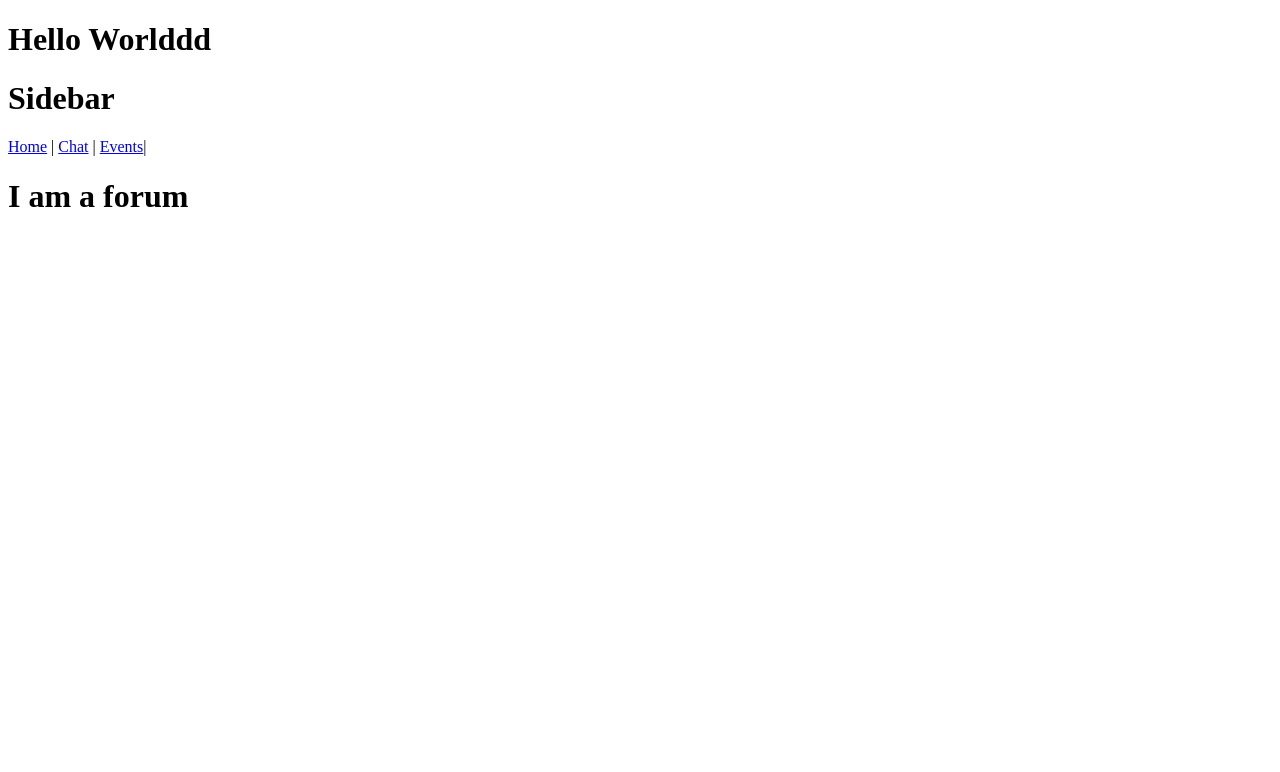
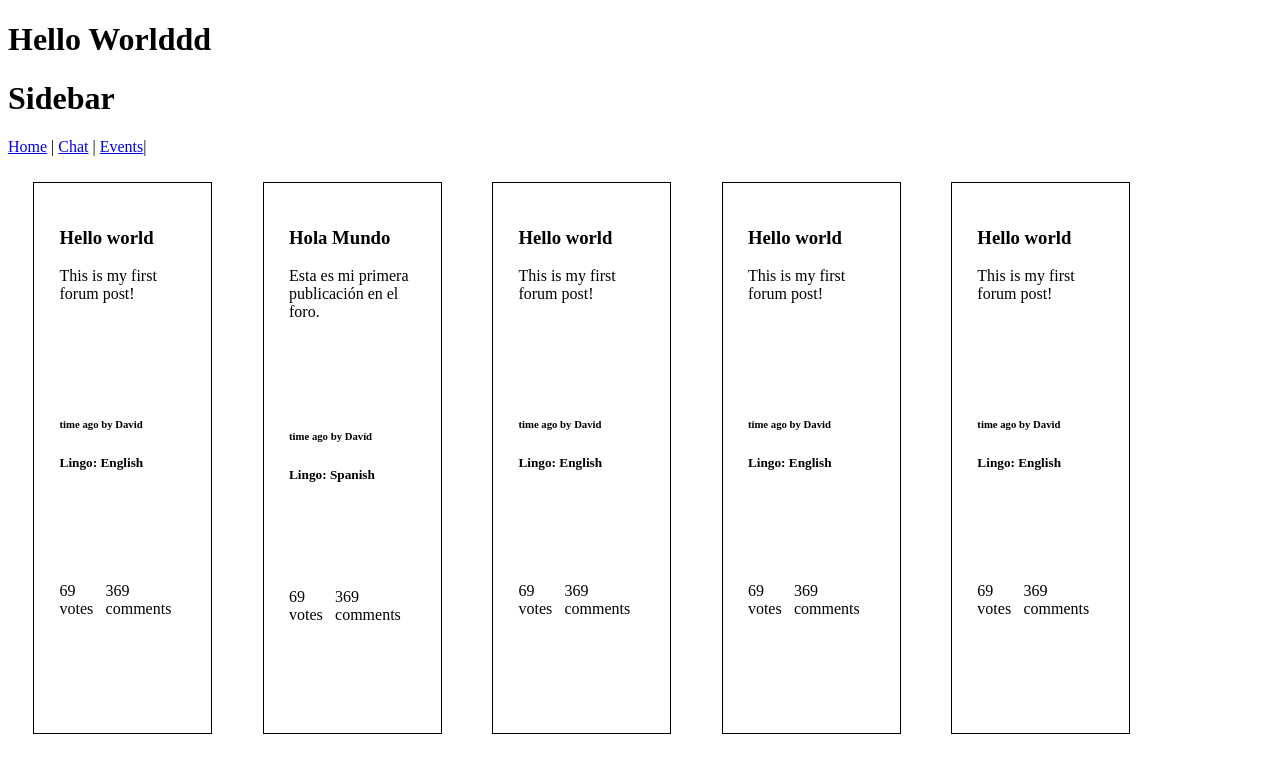
Before and after one commit to Team-Scar/Lingo-Lingo, a React (Create React App) app in the folder client/: page / in a window 1280 px wide. Shown: the top 772 px of the page. Built offline with nearby package versions, Linux system fonts and the light colour scheme.

Commit message:
outline for forums

```diff
--- /dev/null
+++ b/client/src/components/forum/Cards.jsx
@@ -0,0 +1,26 @@
+/* eslint-disable require-jsdoc */
+import React from 'react';
+import './_forums.scss';
+
+function Cards(props) {
+  const {post} = props;
+  console.log(post);
+  return (
+    <div className="card">
+      <div className="content">
+        <h3 className="cardTitle">{post.title}</h3>
+        <p className="cardContent">{post.content}</p>
+      </div>
+      <div className="info">
+        <h6>{post.time} by {post.user}</h6>
+        <h5>Lingo: {post.language}</h5>
+      </div>
+      <div className="interaction">
+        <p>{post.votes} votes</p>
+        <p>{post.responses} comments</p>
+      </div>
+    </div>
+  );
+}
+
+export default Cards;
--- a/client/src/components/forum/ForumView.jsx
+++ b/client/src/components/forum/ForumView.jsx
@@ -1,11 +1,40 @@
 import React from 'react';
 import Sidebar from '../sidebar/Sidebar.jsx';
+import Cards from './Cards.jsx';
+import './_forums.scss';
+
+import forumStore from '../../zustand.js';
 const ForumView = () => {
+  const posts = forumStore((state) => state.posts);
+  console.log(posts);
   return (
-    <div>
-      <h1>I am a forum</h1>
+    <div className="forumView">
+      {posts.map((post, x) => {
+        return <Cards key={x + post} post={post} />;
+      })}
     </div>
   );
 };
 
 export default ForumView;
+
+
+// let post = {
+//   "title": 'Hello world',
+//   "content": 'This is my first forum post!',
+//   "photo": null,
+//   "time": 'time',
+//   "votes": 69,
+//   "user": 'David',
+//   "language": 'English',
+//   "jargon": 'Sleep, Dreams, Nightmares'
+// }
+
+// title
+// content
+// photo
+// time
+// vote
+// user
+// language
+// jargon (if applicable)
--- /dev/null
+++ b/client/src/components/forum/_forums.scss
@@ -0,0 +1,27 @@
+.forumView {
+  display: flex;
+}
+
+.card {
+  display: flex;
+  flex-wrap: wrap;
+  height: 500px;
+  width: 10%;
+  border: 1px solid black;
+  margin: 2%;
+  padding: 2%;
+}
+
+.content {
+  width:  100%;
+}
+
+.info {
+  width: 100%;
+}
+
+.interaction {
+  width: 100%;
+  display: flex;
+  justify-content: space-between;
+}
--- a/client/src/zustand.js
+++ b/client/src/zustand.js
@@ -1,13 +1,11 @@
-// import create from 'zustand'
+import create from 'zustand';
+import {devtools} from 'zustand/middleware';
 
 // const useBearStore = create((set) => ({
 //   bears: 0,
 //   increasePopulation: () => set((state) => ({ bears: state.bears + 1 })),
 //   removeAllBears: () => set({ bears: 0 }),
 // }))
-
-
-
 
 
 // function BearCounter() {
@@ -19,3 +17,62 @@
 //   const increasePopulation = useStore((state) => state.increasePopulation)
 //   return <button onClick={increasePopulation}>one up</button>
 // }
+
+const useForumStore = ((set) => ({
+  posts: [{
+    'title': 'Hello world',
+    'content': 'This is my first forum post!',
+    'photo': null,
+    'time': 'time ago',
+    'votes': 69,
+    'responses': 369,
+    'user': 'David',
+    'language': 'English',
+    'jargon': 'Sleep, Dreams, Nightmares',
+  }, {
+    'title': 'Hola Mundo',
+    'content': 'Esta es mi primera publicación en el foro.',
+    'photo': null,
+    'time': 'time ago',
+    'votes': 69,
+    'responses': 369,
+    'user': 'Davíd',
+    'language': 'Spanish',
+    'jargon': 'Sleep, Dreams, Nightmares',
+  }, {
+    'title': 'Hello world',
+    'content': 'This is my first forum post!',
+    'photo': null,
+    'time': 'time ago',
+    'votes': 69,
+    'responses': 369,
+    'user': 'David',
+    'language': 'English',
+    'jargon': 'Sleep, Dreams, Nightmares',
+  }, {
+    'title': 'Hello world',
+    'content': 'This is my first forum post!',
+    'photo': null,
+    'time': 'time ago',
+    'votes': 69,
+    'responses': 369,
+    'user': 'David',
+    'language': 'English',
+    'jargon': 'Sleep, Dreams, Nightmares',
+  }, {
+    'title': 'Hello world',
+    'content': 'This is my first forum post!',
+    'photo': null,
+    'time': 'time ago',
+    'votes': 69,
+    'responses': 369,
+    'user': 'David',
+    'language': 'English',
+    'jargon': 'Sleep, Dreams, Nightmares',
+  }],
+
+}));
+
+const forumStore = create(devtools(useForumStore));
+
+export default forumStore;
```
